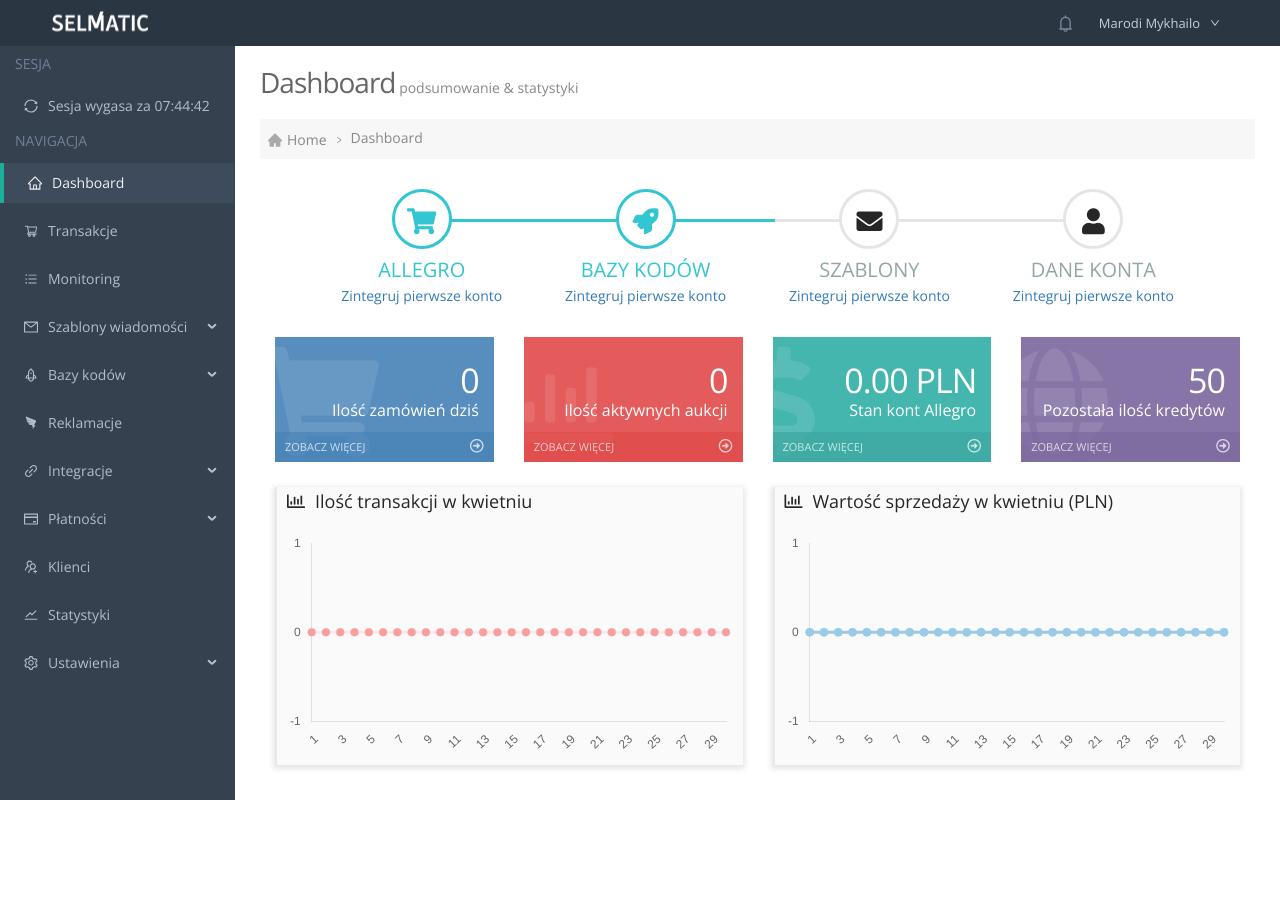
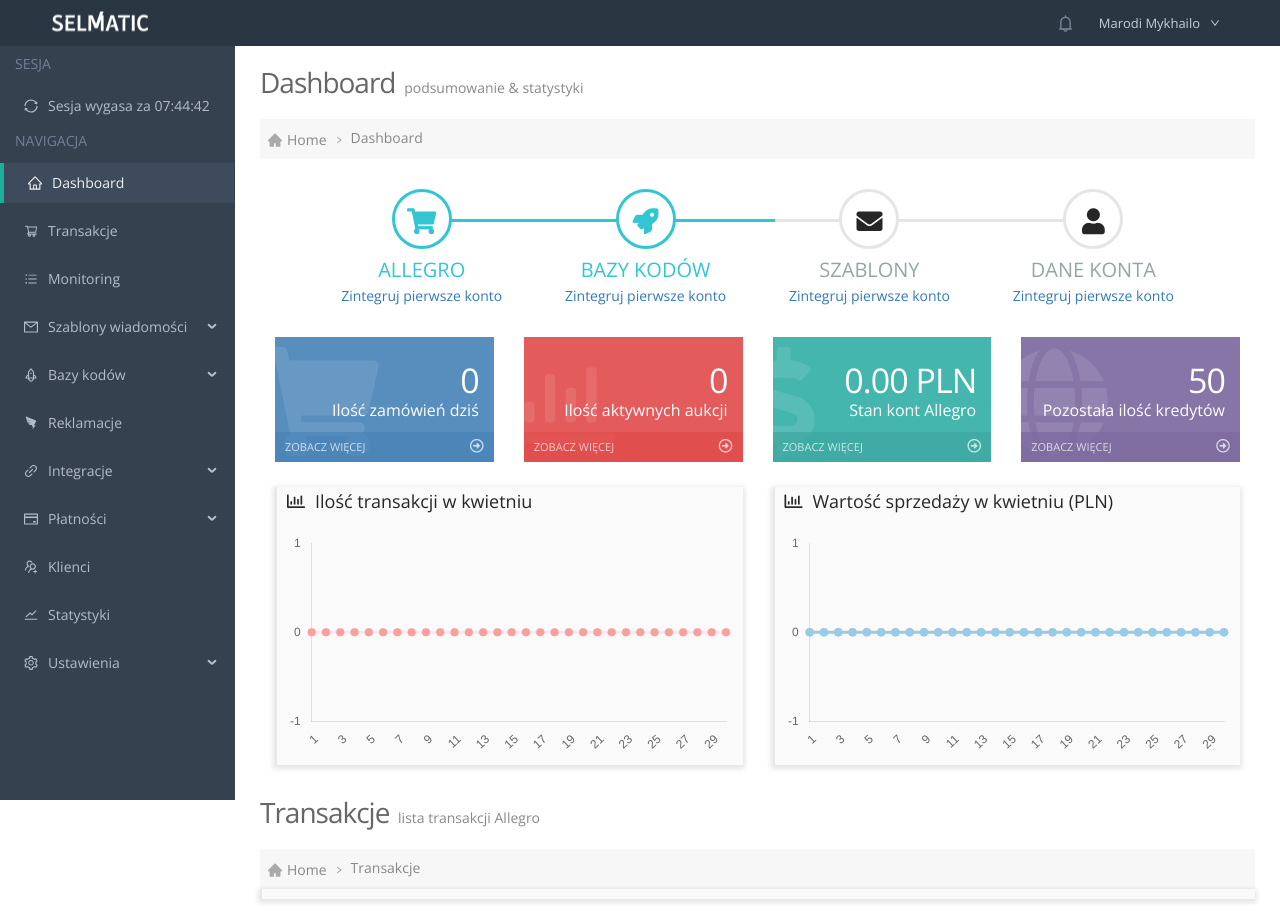
Before and after one commit to marodi-mykhailo/selmatic, a React (Create React App) app: page / in a window 1280 px wide. Before the commit the page ends 810 px from the top, so only its background shows below. Built offline with nearby package versions, Linux system fonts and the light colour scheme.

Commit message:
small changes

```diff
--- a/package.json
+++ b/package.json
@@ -19,6 +19,7 @@
     "react-chartjs-2": "^3.0.3",
     "react-dom": "^17.0.2",
     "react-redux": "^7.2.4",
+    "react-router-dom": "^5.2.0",
     "react-scripts": "4.0.3",
     "redux": "^4.1.0",
     "typescript": "^4.1.2",
--- a/src/App.scss
+++ b/src/App.scss
@@ -2,6 +2,8 @@
 
 .content {
   transition: margin-left .6s;
+  padding: 60px 25px 20px;
+
 }
 
 
@@ -40,24 +42,6 @@
 }
 
 /// COMMON TO PAGES ///
-
-.page-title {
-  padding: 0px;
-  font-size: 28px;
-  letter-spacing: -1px;
-  display: block;
-  color: #666;
-  margin: 0px 0px 15px 0px;
-  font-weight: 300;
-
-  small {
-    font-size: 14px;
-    letter-spacing: 0px;
-    font-weight: 300;
-    color: #888;
-  }
-}
-
 .page-bar {
   padding: 0px;
   background-color: #f7f7f7;
@@ -84,3 +68,13 @@
     }
   }
 }
+
+/// CONTENT-BOX STYLES ///
+
+.content-box{
+  width: 100%;
+  background-color: #fafafa;
+  padding: 0 10px 10px;
+  border-left: 2px solid #e6e9ec;
+  box-shadow: 0px 2px 5px 2px rgba(0, 0, 0, .1);
+}
--- a/src/App.tsx
+++ b/src/App.tsx
@@ -7,6 +7,7 @@ import Dashboard from "./pages/Dashboard/Dashboard";
 import {Content} from "antd/es/layout/layout";
 import {useSelector} from "react-redux";
 import {AppRootStateType} from "./redux/store";
+import Transactions from "./pages/Transakcje/Transakcje";
 
 function App() {
     const isCollapsed = useSelector<AppRootStateType, boolean>(state => state.sidebar.isCollapsed)
@@ -20,6 +21,7 @@ function App() {
                          className={"content"}
                 >
                     <Dashboard/>
+                    <Transactions/>
                 </Content>
             </Layout>
         </Layout>
--- a/src/components/ChartComponent/ChartComponent.scss
+++ b/src/components/ChartComponent/ChartComponent.scss
@@ -1,9 +1,4 @@
 .chart {
-  width: 100%;
-  background-color: #fafafa;
-  padding: 0 10px 10px;
-  border-left: 2px solid #e6e9ec;
-  box-shadow: 0px 2px 5px 2px rgba(0, 0, 0, .1);
   margin: 0 15px 25px;
 
   &__top {
--- a/src/components/ChartComponent/ChartComponent.tsx
+++ b/src/components/ChartComponent/ChartComponent.tsx
@@ -70,7 +70,7 @@ const ChartComponent = ({title, pointBackgroundColor, pointBorderColor, tooltipT
     };
 
     return (
-        <div className={"chart"}>
+        <div className={"chart content-box"}>
             <div className={"chart__top"}>
                 <p className={"chart__top-title"}><i className="far fa-chart-bar"/>{title}</p>
             </div>
--- a/src/pages/Dashboard/Dashboard.scss
+++ b/src/pages/Dashboard/Dashboard.scss
@@ -1,6 +1,4 @@
 .dashboard {
-  padding: 60px 25px 20px;
-
 
   &__steps {
     &-container {
--- a/src/pages/Dashboard/Dashboard.tsx
+++ b/src/pages/Dashboard/Dashboard.tsx
@@ -5,6 +5,7 @@ import {v1} from "uuid";
 import DashboardSteps from "../../components/DashboardSteps/DashboardSteps";
 import StatCard from "../../components/StatCard/StatCard";
 import ChartComponent from "../../components/ChartComponent/ChartComponent";
+import PageTitle from "../../components/PageTitle/PageTitle";
 
 const steps: Array<MBreadcrumbItemType> = [{
     id: v1(),
@@ -15,9 +16,7 @@ const steps: Array<MBreadcrumbItemType> = [{
 const Dashboard = () => {
     return (
         <div className={"dashboard"}>
-            <h1 className={"page-title"}>Dashboard
-                <small> podsumowanie & statystyki</small>
-            </h1>
+            <PageTitle title={"Dashboard"} subtitle={"podsumowanie & statystyki"}/>
             <MBreadcrumb steps={steps}/>
             <div className={"dashboard__steps-container self_clear"}>
                 <DashboardSteps/>
```
Also changed, not shown: 1 other file (tests, documents, lock files or other folders).
